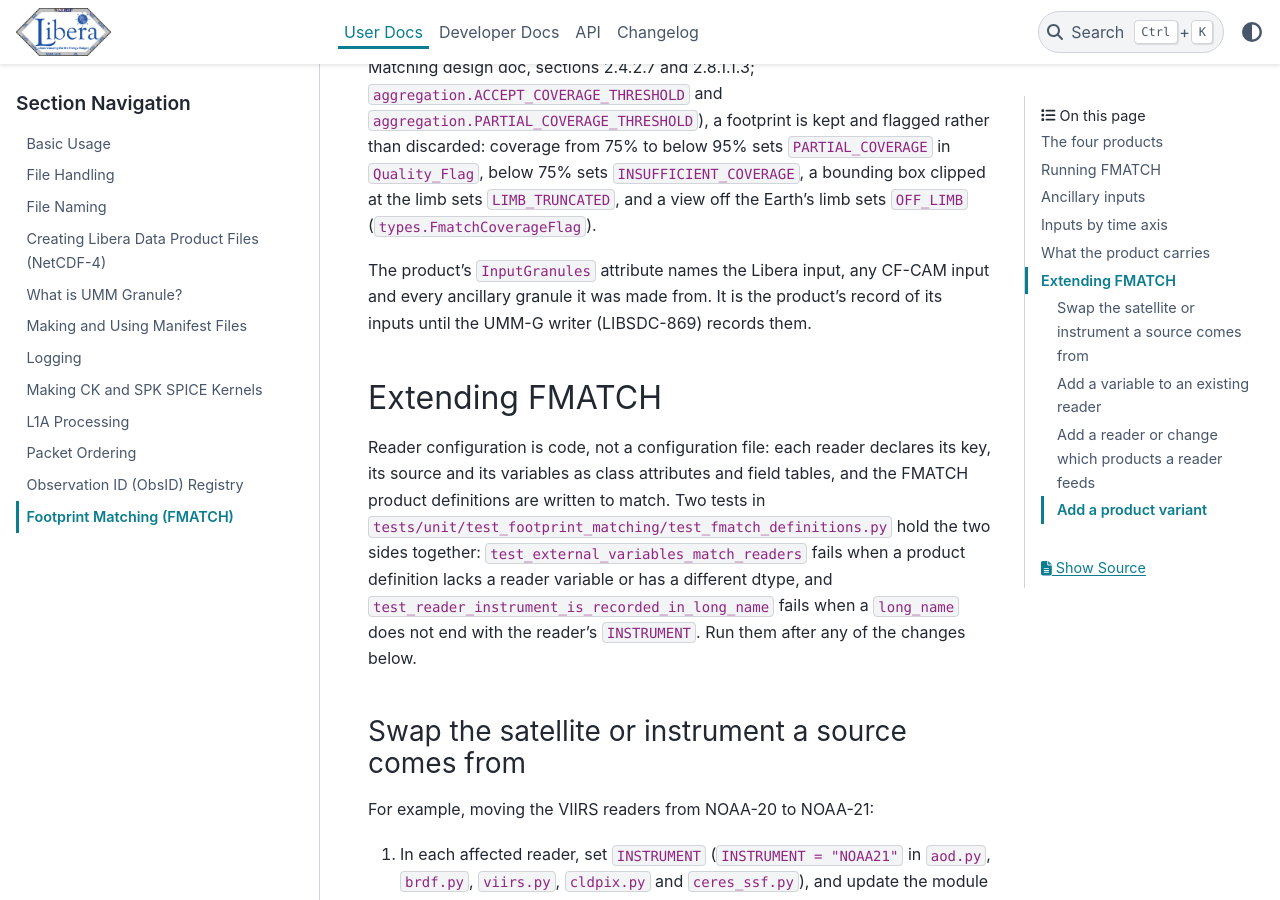
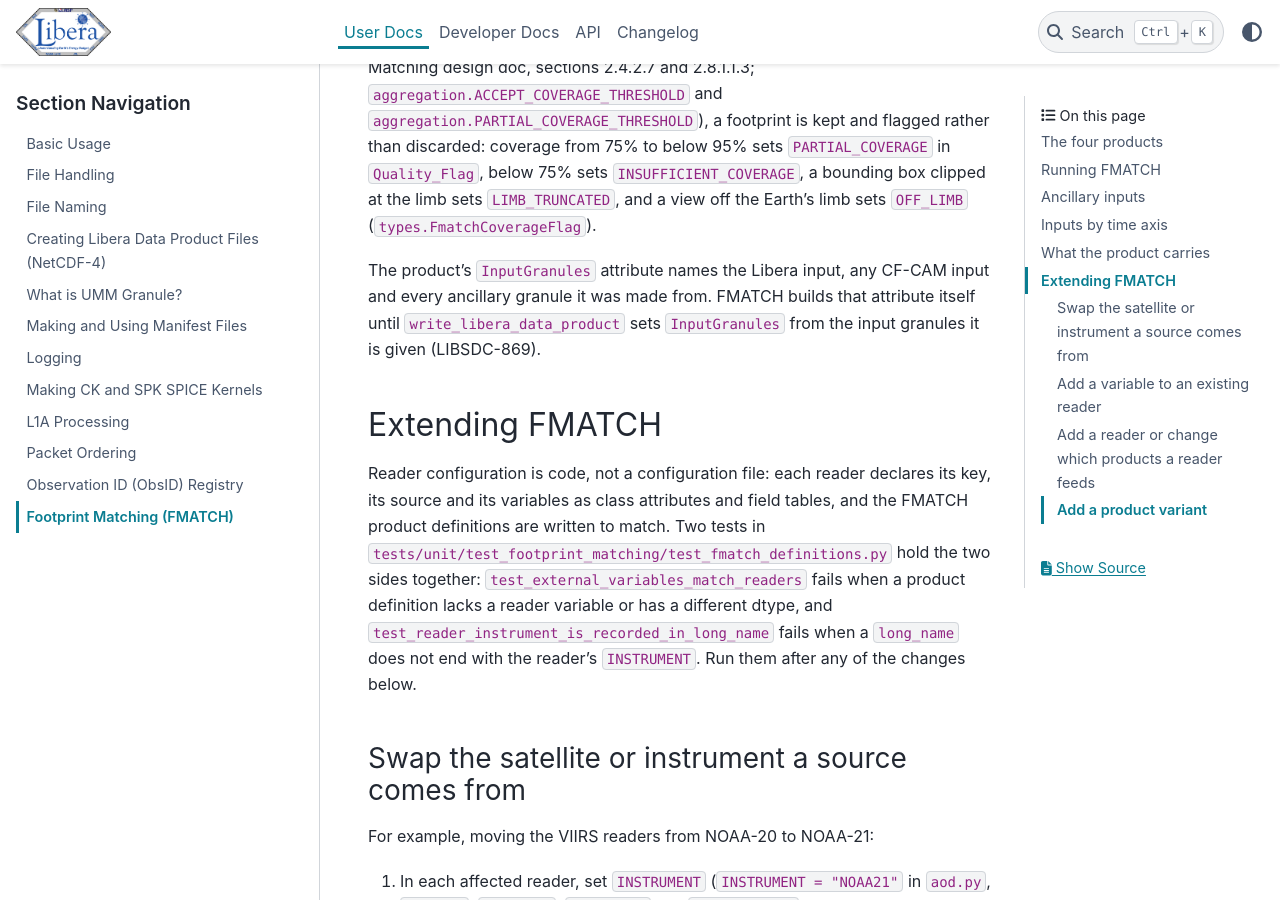
Before and after one commit to LASP-Libera/libera_utils, a Sphinx documentation site: the page built from doc/source/user-docs/fmatch.md, in a window 1280 px wide and 900 px high, scrolled down 8466 px. Built offline with Sphinx 7.4.7 and the PyData theme 0.15.4, drawn with Linux system fonts in a browser that asks for light colours.

Commit message:
docs(fmatch): describe LIBSDC-869 as the product writer's InputGranules
- Reword the TODO[LIBSDC-869] in footprint_match_algorithm.py and the
  six FMATCH and SCENE-ID product definitions: InputGranules will be
  set by write_libera_data_product, not a UMM-G writer
- Say the same in the FMATCH user guide

Co-Authored-By: Claude Opus 5.5 <noreply@anthropic.com>

```diff
--- a/doc/source/user-docs/fmatch.md
+++ b/doc/source/user-docs/fmatch.md
@@ -223,7 +223,8 @@ flagged rather than discarded: coverage from 75% to below 95% sets
 `LIMB_TRUNCATED`, and a view off the Earth's limb sets `OFF_LIMB` (`types.FmatchCoverageFlag`).
 
 The product's `InputGranules` attribute names the Libera input, any CF-CAM input and every ancillary granule it was
-made from. It is the product's record of its inputs until the UMM-G writer (LIBSDC-869) records them.
+made from. FMATCH builds that attribute itself until `write_libera_data_product` sets `InputGranules` from the input
+granules it is given (LIBSDC-869).
 
 ## Extending FMATCH
 
```
Also changed, not shown: 7 other files.
